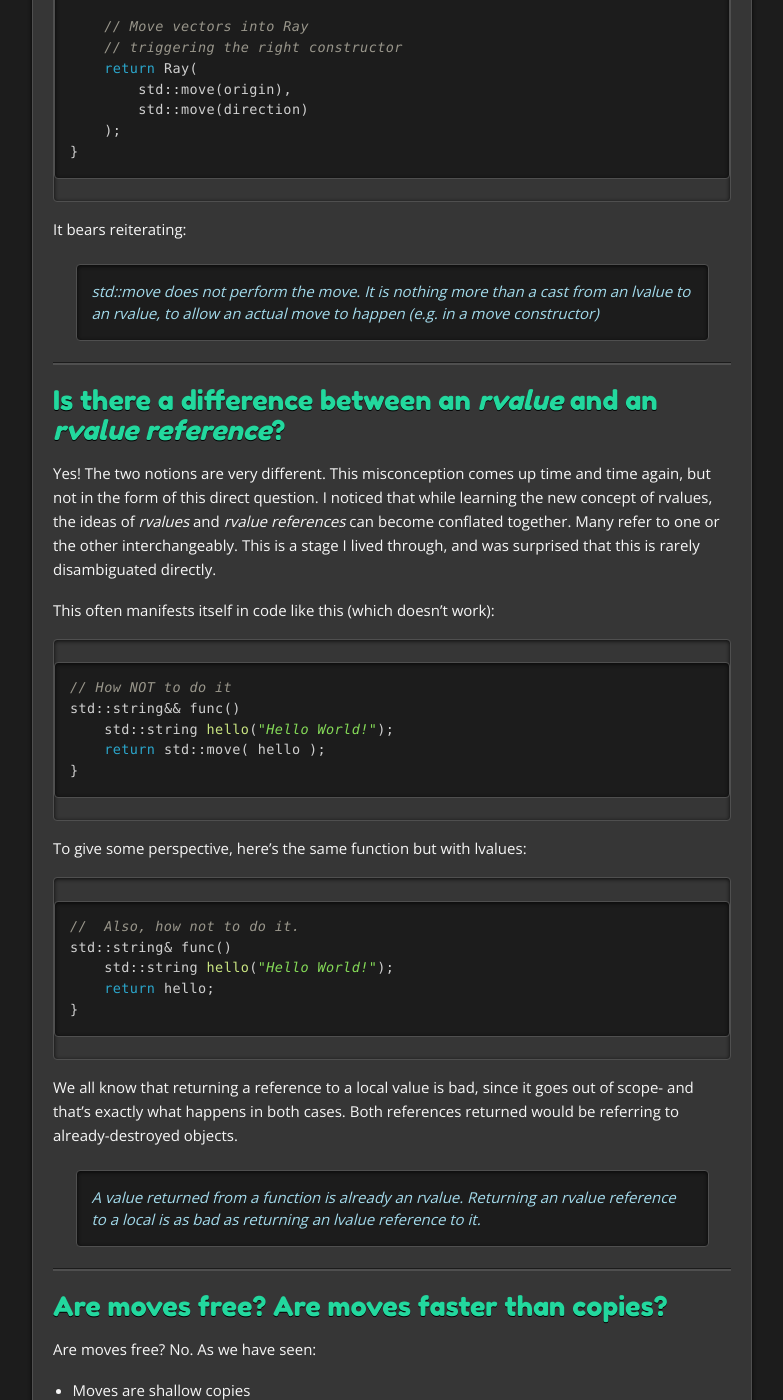
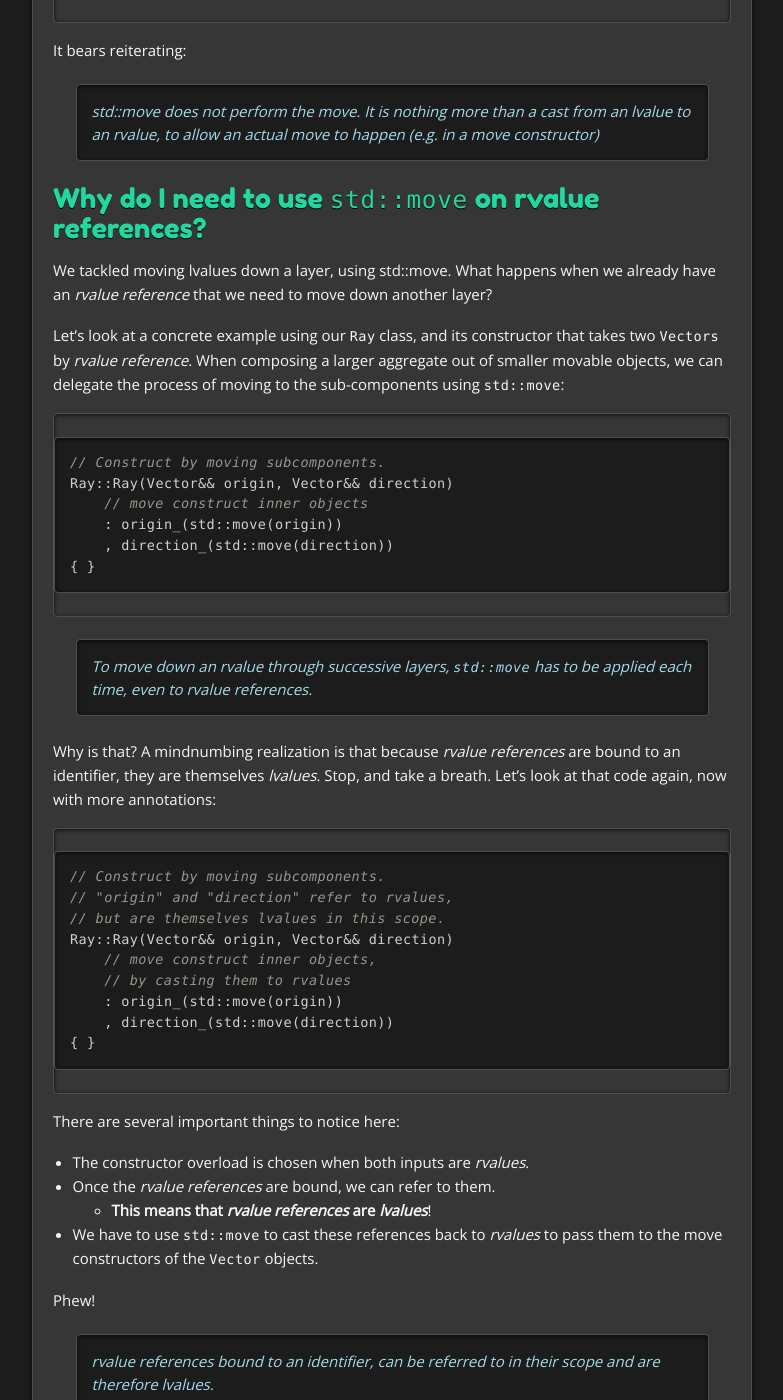
Before and after one commit to KholdStare/kholdstare.github.com, a Jekyll site: the page built from _posts/2013-05-12-moves-demystified.markdown, in a window 1280 px wide and 1400 px high, scrolled down 7926 px. Shown: the whole window, without its empty margins (123-906 px from the left). Built offline with Jekyll 4.4.1, drawn with Linux system fonts in a browser that asks for light colours; some of the changed text lies outside the part shown.

Commit message:
Adding resources, and expanding move section.
Adding new section to clarify moving rvalue references.

```diff
--- a/_posts/2013-05-12-moves-demystified.markdown
+++ b/_posts/2013-05-12-moves-demystified.markdown
@@ -48,6 +48,14 @@ section below:
    * `std::move` does not perform the move.
    * It is nothing more than a cast from an lvalue to an rvalue, to allow an
      actual move to happen (e.g. in a move constructor).
+   * To move an rvalue down through successive layers, `std::move` has to be
+     applied each time, even to rvalue references.
+
+* [Why do I need to use `std::move` on rvalue references?](#std-move2)
+
+   * _rvalue references_ are themselves _lvalues_.
+   * To move an rvalue down through successive layers, `std::move` has to be
+     applied each time, even to rvalue references.
 
 * [Is there a difference between an _rvalue_ and an _rvalue reference_?](#rv-vs-rvref)
 
@@ -65,6 +73,8 @@ section below:
 
    * Expression Templates
    * Faking Rvalues
+
+* [Conclusion and other resources](#conclusion)
 
 ---------------------------------------
 
@@ -334,24 +344,8 @@ public:
 {% endhighlight %}
 
 Using `std::move` we can tell the compiler that the value is no longer needed
-in this scope.  By casting an lvalue to an rvalue, the compiler can now pick
-the correct overload that accepts the rvalue argument, such as a move
-constructor.
-
-When composing a larger aggregate out of smaller movable objects, we can
-delegate the process of moving to the sub-components using `std::move`:
-
-{% highlight cpp %}
-// Construct by moving subcomponents
-Ray::Ray(Vector&& origin, Vector&& direction)
-    // move construct inner objects
-    : origin_(std::move(origin))
-    , direction_(std::move(direction))
-{ }
-{% endhighlight %}
-
-Solving the problem is now within reach. Given local _lvalues_ that we need to
-move, we can cast them to _rvalues_ using `std::move`:
+in this scope.  Solving the problem is now within reach. Given local _lvalues_
+that we need to move, we can cast them to _rvalues_ using `std::move`:
 
 {% highlight cpp %}
 // Example of moving
@@ -378,6 +372,59 @@ It bears reiterating:
 > std::move does not perform the move. It is nothing more than a cast from an
 > lvalue to an rvalue, to allow an actual move to happen (e.g. in a move
 > constructor)
+
+### Why do I need to use `std::move` on rvalue references? {#std-move2}
+
+We tackled moving lvalues down a layer, using std::move. What happens when we already
+have an _rvalue reference_ that we need to move down another layer?
+
+Let's look at a concrete example using our `Ray` class, and its constructor
+that takes two `Vectors` by _rvalue reference_.  When composing a larger
+aggregate out of smaller movable objects, we can delegate the process of moving
+to the sub-components using `std::move`:
+
+{% highlight cpp %}
+// Construct by moving subcomponents.
+Ray::Ray(Vector&& origin, Vector&& direction)
+    // move construct inner objects
+    : origin_(std::move(origin))
+    , direction_(std::move(direction))
+{ }
+{% endhighlight %}
+
+> To move down an rvalue through successive layers, `std::move` has to be
+> applied each time, even to rvalue references.
+
+Why is that?  A mindnumbing realization is that because _rvalue references_ are
+bound to an identifier, they are themselves _lvalues_.  Stop, and take a
+breath. Let's look at that code again, now with more annotations:
+
+{% highlight cpp %}
+// Construct by moving subcomponents.
+// "origin" and "direction" refer to rvalues,
+// but are themselves lvalues in this scope.
+Ray::Ray(Vector&& origin, Vector&& direction)
+    // move construct inner objects,
+    // by casting them to rvalues
+    : origin_(std::move(origin))
+    , direction_(std::move(direction))
+{ }
+{% endhighlight %}
+
+There are several important things to notice here:
+
+* The constructor overload is chosen when both inputs are _rvalues_.
+* Once the _rvalue references_ are bound, we can refer to them.
+
+   * **This means that _rvalue references_ are _lvalues_**!
+
+* We have to use `std::move` to cast these references back to _rvalues_ to pass
+  them to the move constructors of the `Vector` objects.
+
+Phew!
+
+> _rvalue references_ bound to an identifier, can be referred to in their scope
+> and are therefore lvalues.
 
 ---------------------------------------
 
@@ -461,3 +508,24 @@ on these techniques at the links below:
    * [Boost Move](http://www.boost.org/doc/libs/1_54_0/doc/html/move.html)
      emulates rvalues and move semantics through very clever C++ tricks,
      allowing the creation of movable objects in C++03.
+
+---------------------------------------
+
+### Conclusion and other resources {#conclusion}
+
+I hope this has helped some of you understand the basics of move semantics.
+Please comment below with corrections/suggestions, and if I have missed any
+other common questions about moves in C++11/14.
+
+To dive deeper into move semantics and various pitfalls, here are a few more
+resources to look at:
+
+* Dave Abrahams -- [Want Speed? Pass by Value](http://cpp-next.com/archive/2009/08/want-speed-pass-by-value/)
+
+* Scott Meyers -- [An Effective C++11/14 Sampler](http://channel9.msdn.com/Events/GoingNative/2013/An-Effective-Cpp11-14-Sampler)
+
+   * This a great and dense talk on best practices and gotchas in C++11/14, that begins with advice on move semantics.
+
+* Scott Meyers -- [Universal References in C++11](http://isocpp.org/blog/2012/11/universal-references-in-c11-scott-meyers)
+
+   * An indepth talk and article on perfect forwarding.
```
Also changed, not shown: other parts of _posts/2013-05-12-moves-demystified.markdown (+2 -2 lines).
